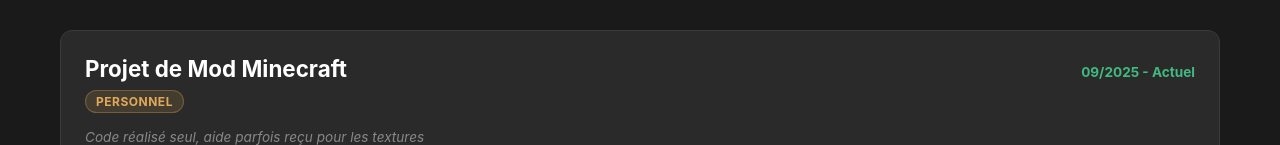
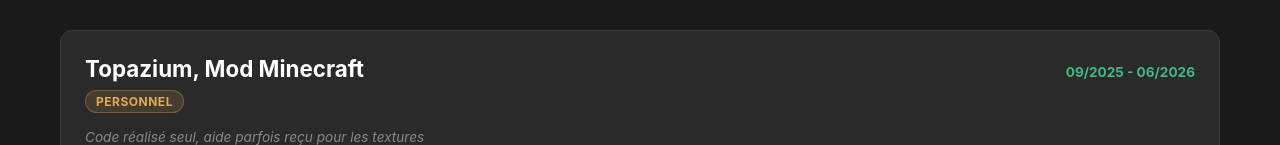
Before and after one commit to Guillaume-Btn/Portfolio, a Vue app: page /#/projects in a window 1280 px wide. Shown: the part 585-730 px from the top of the page. Built offline with nearby package versions, Linux system fonts and the light colour scheme.

Commit message:
correction Topazium

```diff
--- a/src/views/ProjectsView.vue
+++ b/src/views/ProjectsView.vue
@@ -17,8 +17,8 @@
   },
   {
     id: 1,
-    title: 'Projet de Mod Minecraft',
-    date: '09/2025 - Actuel',
+    title: 'Topazium, Mod Minecraft',
+    date: '09/2025 - 06/2026', // car projet en pause pour l'instant
     context: 'Personnel',
     team: "Code réalisé seul, aide parfois reçu pour les textures",
     description: "Développement complet d'une extension de jeu intégrant de nouveaux blocs, des entités animées avec des modèles personnalisés et de nouvelles mécaniques de jeu complexes (systèmes multiblocs).",
```
